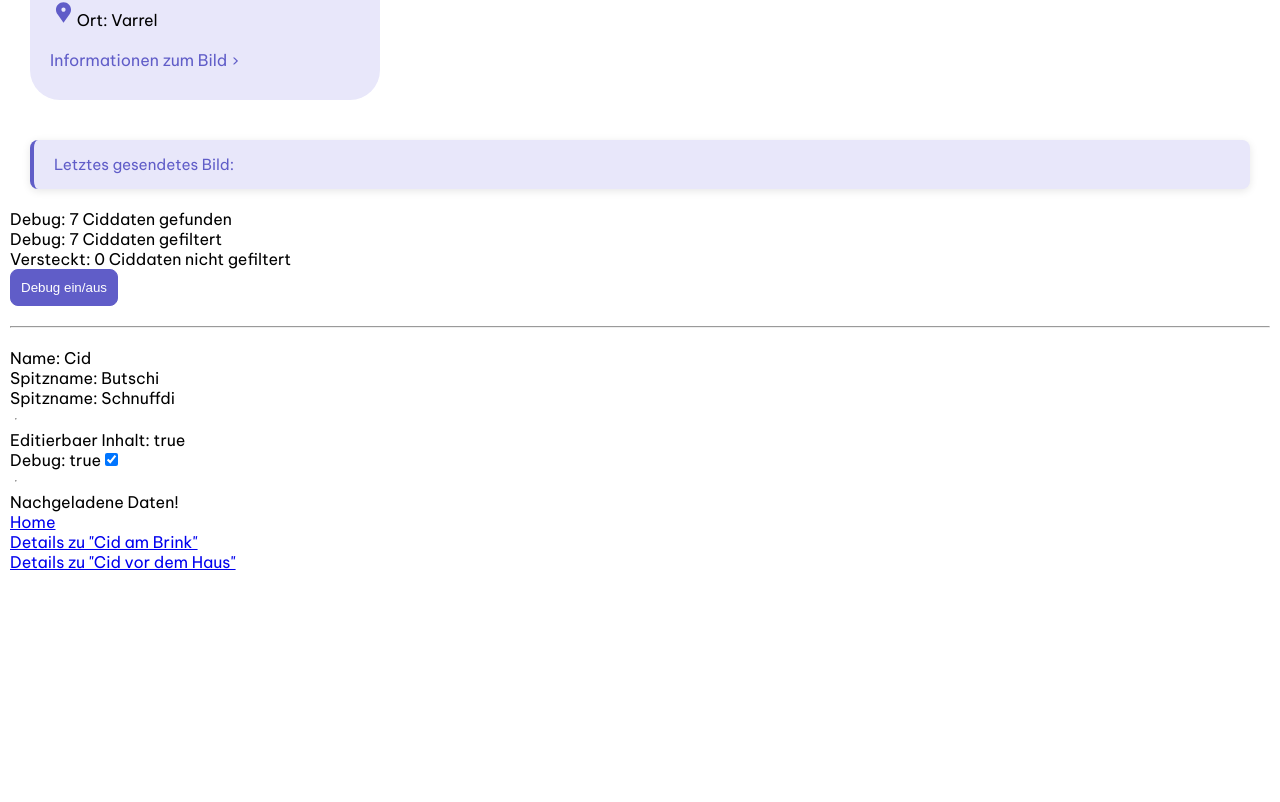
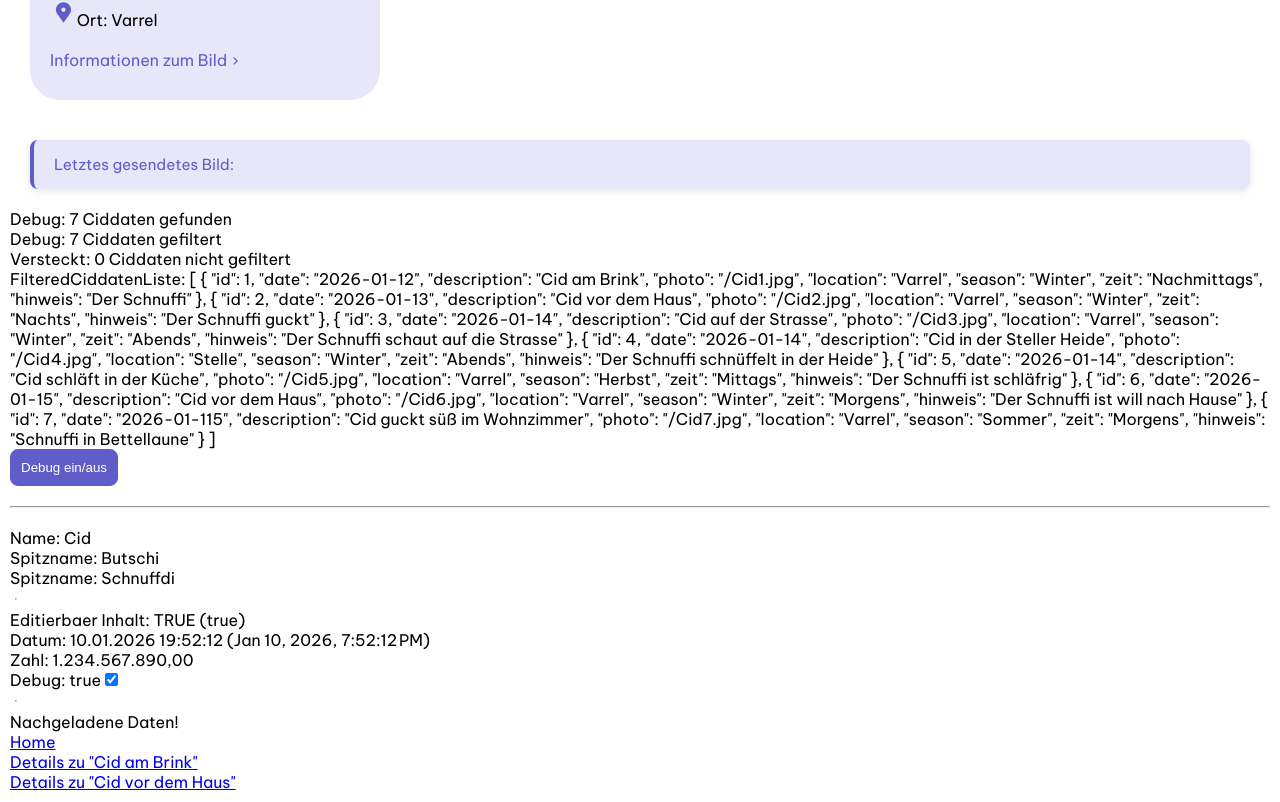
Before and after one commit to mbeier1406/ng-chaos, an Angular app: page / in a window 1280 px wide. Shown: the part 1367-2169 px from the top of the page. Before the commit the page ends 1949 px from the top, so only its background shows below. Built offline with nearby package versions, Linux system fonts and the light colour scheme; data requests are answered from the project's data file.

Commit message:
Locale DE eingestellt und verschiedene Pipes ausprobiert.

```diff
--- a/src/app/app.config.ts
+++ b/src/app/app.config.ts
@@ -1,8 +1,14 @@
 import { ApplicationConfig, provideBrowserGlobalErrorListeners } from '@angular/core';
+import { registerLocaleData } from '@angular/common';
 import { provideRouter } from '@angular/router';
+import localeDe from '@angular/common/locales/de';
 
 import routes from './app.routes';
 
+/** Locale für Deutsch anmelden */
+registerLocaleData(localeDe);
+
+/** Anwendungskonfiguration */
 export const appConfig: ApplicationConfig = {
   providers: [
     provideBrowserGlobalErrorListeners(),
--- a/src/app/debug/debug.html
+++ b/src/app/debug/debug.html
@@ -3,6 +3,7 @@
         <p>Debug: {{ ciddatenListe().length }} Ciddaten gefunden</p>
         <p>Debug: {{ filteredCiddatenListe().length }} Ciddaten gefiltert</p>
         <p>Versteckt: {{ ciddatenListe().length - filteredCiddatenListe().length }} Ciddaten nicht gefiltert</p>
+        <p>FilteredCiddatenListe: {{ filteredCiddatenListe() | json }}</p>
     }
     @else {
         <p>Keine Debug-Informationen anzeigen</p>
@@ -16,7 +17,9 @@
     }
 </section>
 <hr />
-<div [contentEditable]="debug">Editierbaer Inhalt: {{ debug }}</div>
+<div [contentEditable]="debug">Editierbaer Inhalt: {{ `${debug}` | uppercase }} ({{ debug+'' | lowercase }})</div>
+<p>Datum: {{ datum | date:'dd.MM.yyyy HH:mm:ss' }} ({{ datum | date:'medium' }})</p>
+<p>Zahl: {{ 1234567890 | number:'1.2-2':'de' }}</p>
 <label for="debug">Debug: {{ debug }}
     <!--
         Template Form (nicht programmatisch gesteuert wie reactive forms,
--- a/src/app/debug/debug.ts
+++ b/src/app/debug/debug.ts
@@ -1,4 +1,5 @@
 import { Component, input, output } from '@angular/core';
+import { UpperCasePipe, LowerCasePipe, JsonPipe, DatePipe, DecimalPipe } from '@angular/common';
 import { FormsModule } from '@angular/forms';
 import { CidNamen, CID_NAMEN_LISTE } from '../cid-namen';
 import { Ciddaten } from '../ciddaten';
@@ -14,7 +15,7 @@ import  { Loader } from "../loader/loader";
  */
 @Component({
   selector: 'app-debug',
-  imports: [Loader, FormsModule],
+  imports: [Loader, FormsModule, UpperCasePipe, LowerCasePipe, JsonPipe, DatePipe, DecimalPipe],
   templateUrl: './debug.html',
   styleUrl: './debug.css',
 })
@@ -54,6 +55,9 @@ export class Debug {
    */
   debugEvent = output<string>();
 
+  /** Aktuelles Dateum anzeigen */
+  datum : Date = new Date();
+
   /**
    * Schaltet den Debug-Modus ein/aus
    *
```
